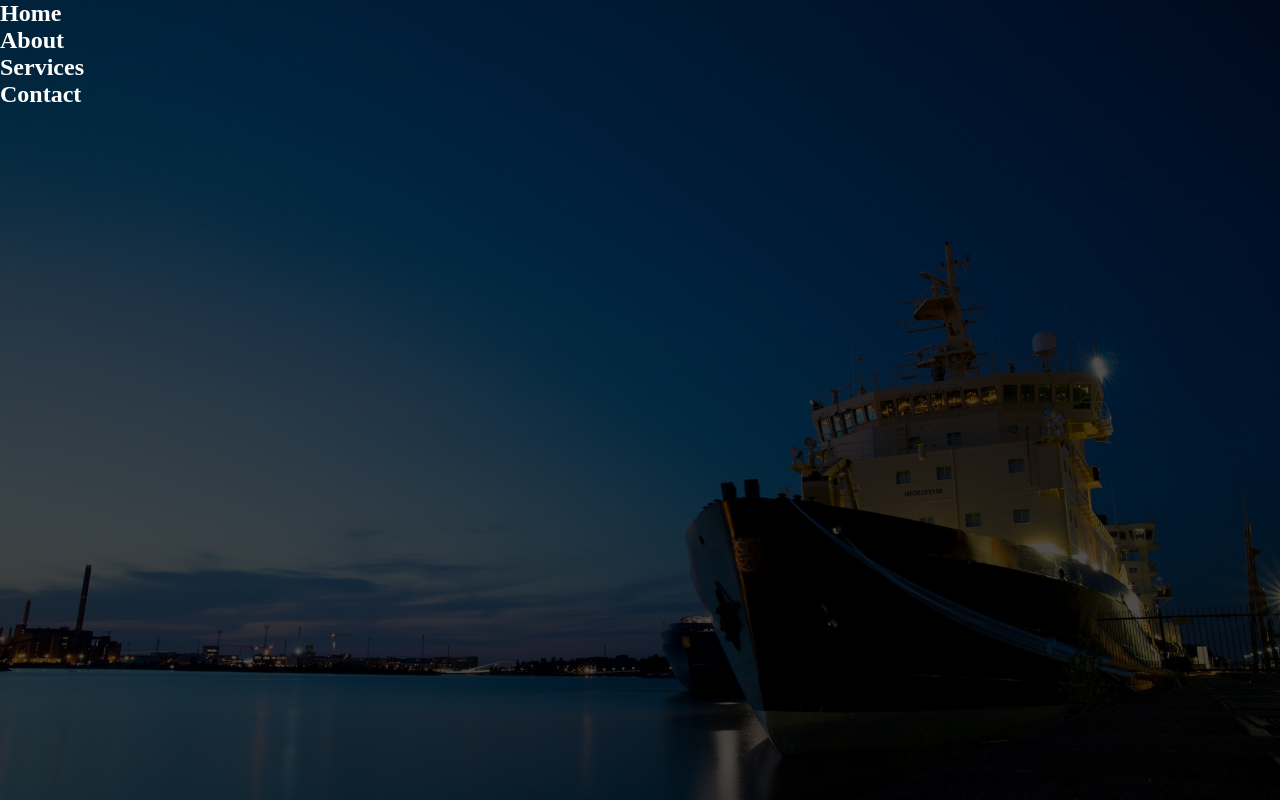
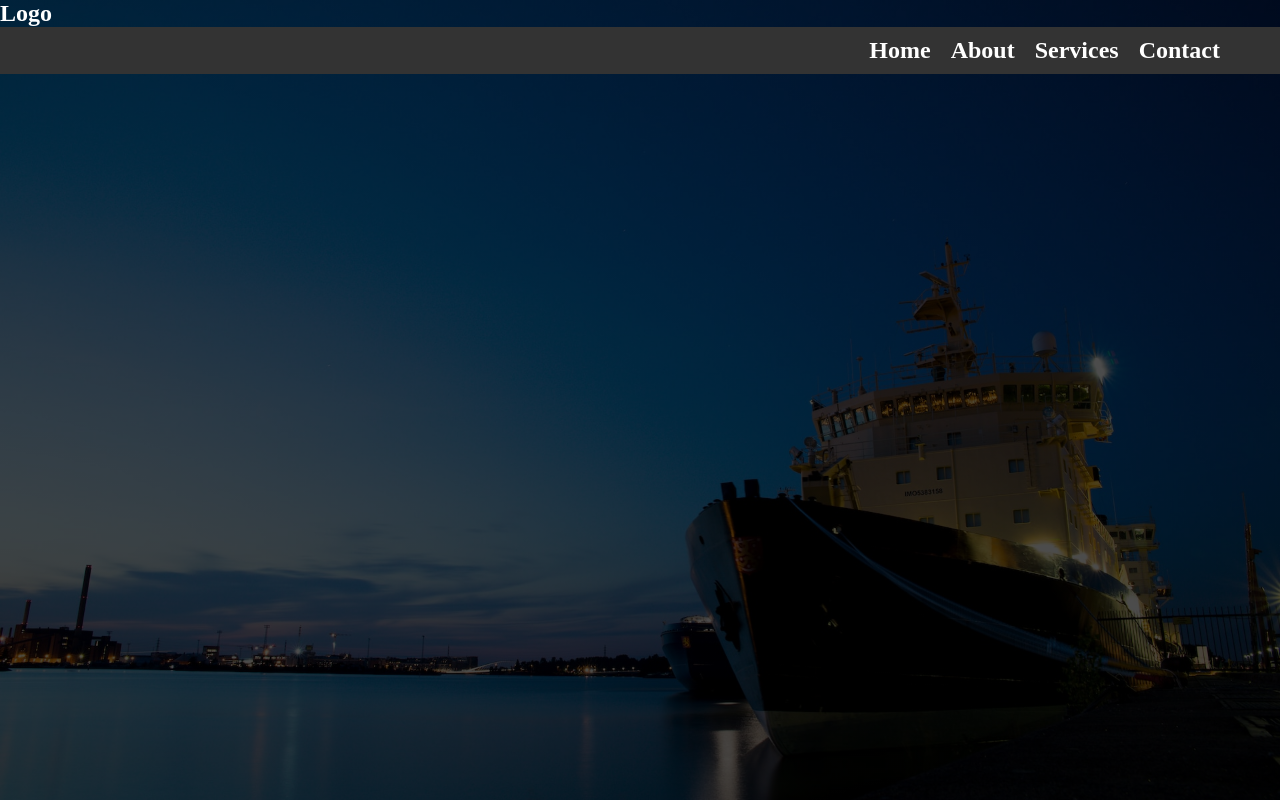
Before and after one commit to RenzKing/Practice, a plain HTML site: page index.html in a window 1280 px wide. Drawn offline with Linux system fonts and the light colour scheme.

Commit message:
insert logo

```diff
--- a/index.html
+++ b/index.html
@@ -9,10 +9,15 @@
   <title>Shiplink Agency</title>
   <header>
     <nav>
-      <h2>Home</h2>
-      <h2>About</h2>
-      <h2>Services</h2>
-      <h2>Contact</h2>
+      <div class="logo">
+        <h1>Logo</h1>
+      </div>
+      <div class="nav-links">
+        <a href="#"> <h2>Home</h2></a>
+        <a href="#"> <h2>About</h2></a>
+        <a href="#"> <h2>Services</h2></a>
+        <a href="#"> <h2>Contact</h2></a>
+      </div>
     </nav>
   </header>
   <body>
--- a/styles.css
+++ b/styles.css
@@ -16,3 +16,19 @@ body {
   min-height: 100vh;
   background-size: cover;
 }
+
+.nav-links {
+  margin: auto;
+  padding-right: 50px;
+  background-color: #333;
+  display: flex;
+  justify-content: right;
+  align-items: top;
+  position: relative;
+}
+
+nav a {
+  margin: 10px;
+  color: #fff;
+  text-decoration: none;
+}
```
